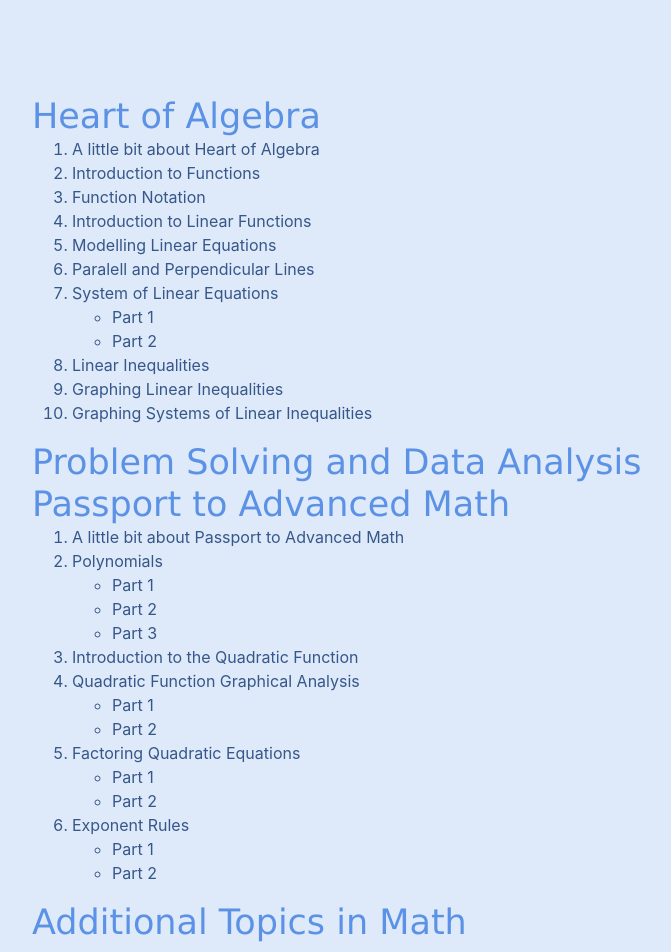
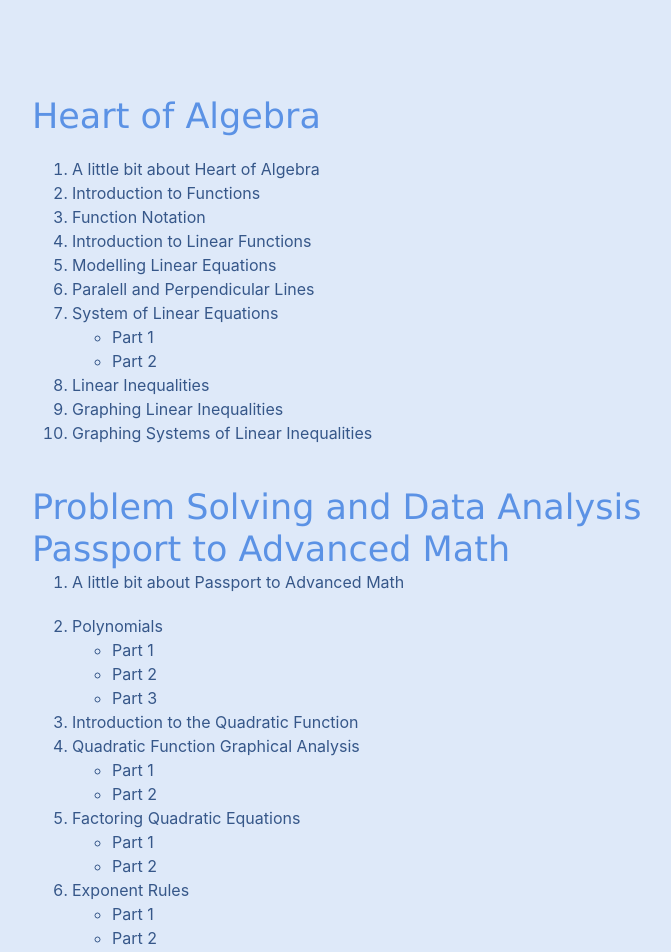
Before and after one commit to YomenT/bluebird-teaching, a React (Create React App) app in the folder reactapp/: page /satprep in a window 1280 px wide. Shown: the part 1600-2552 px from the top of the page, without its empty margins (96-767 px from the left). Built offline with nearby package versions, Linux system fonts and the light colour scheme.

Commit message:
Adjust padding

```diff
--- a/reactapp/src/components/SatPrepLinkOutline.js
+++ b/reactapp/src/components/SatPrepLinkOutline.js
@@ -6,7 +6,7 @@ class SatPrepLinkOutline extends React.Component {
             <div>
                 <h4 className="h4-blue-headers">Heart of Algebra</h4>
                 <ol className="p-body">
-                    <li>A little bit about Heart of Algebra</li>
+                    <li style={{ paddingTop: "20px" }}>A little bit about Heart of Algebra</li>
                     <li>Introduction to Functions</li>
                     <li>Function Notation</li>
                     <li>Introduction to Linear Functions</li>
@@ -19,12 +19,12 @@ class SatPrepLinkOutline extends React.Component {
                         </ul>
                     <li>Linear Inequalities</li>
                     <li>Graphing Linear Inequalities</li>
-                    <li>Graphing Systems of Linear Inequalities</li>
+                    <li style={{ paddingBottom: "25px" }}>Graphing Systems of Linear Inequalities</li>
                 </ol>
                 <h4 className="h4-blue-headers">Problem Solving and Data Analysis</h4>
                 <h4 className="h4-blue-headers">Passport to Advanced Math</h4>
                 <ol className="p-body">
-                    <li>A little bit about Passport to Advanced Math</li>
+                    <li style={{ paddingBottom: "20px" }}>A little bit about Passport to Advanced Math</li>
                     <li>Polynomials</li>
                         <ul className="p-body">
                             <li>Part 1</li>
@@ -45,7 +45,7 @@ class SatPrepLinkOutline extends React.Component {
                     <li>Exponent Rules</li>
                         <ul className="p-body">
                             <li>Part 1</li>
-                            <li>Part 2</li>
+                            <li style={{ paddingBottom: "25px" }}>Part 2</li>
                         </ul>
                 </ol>
                 <h4 className="h4-blue-headers">Additional Topics in Math</h4>
```
